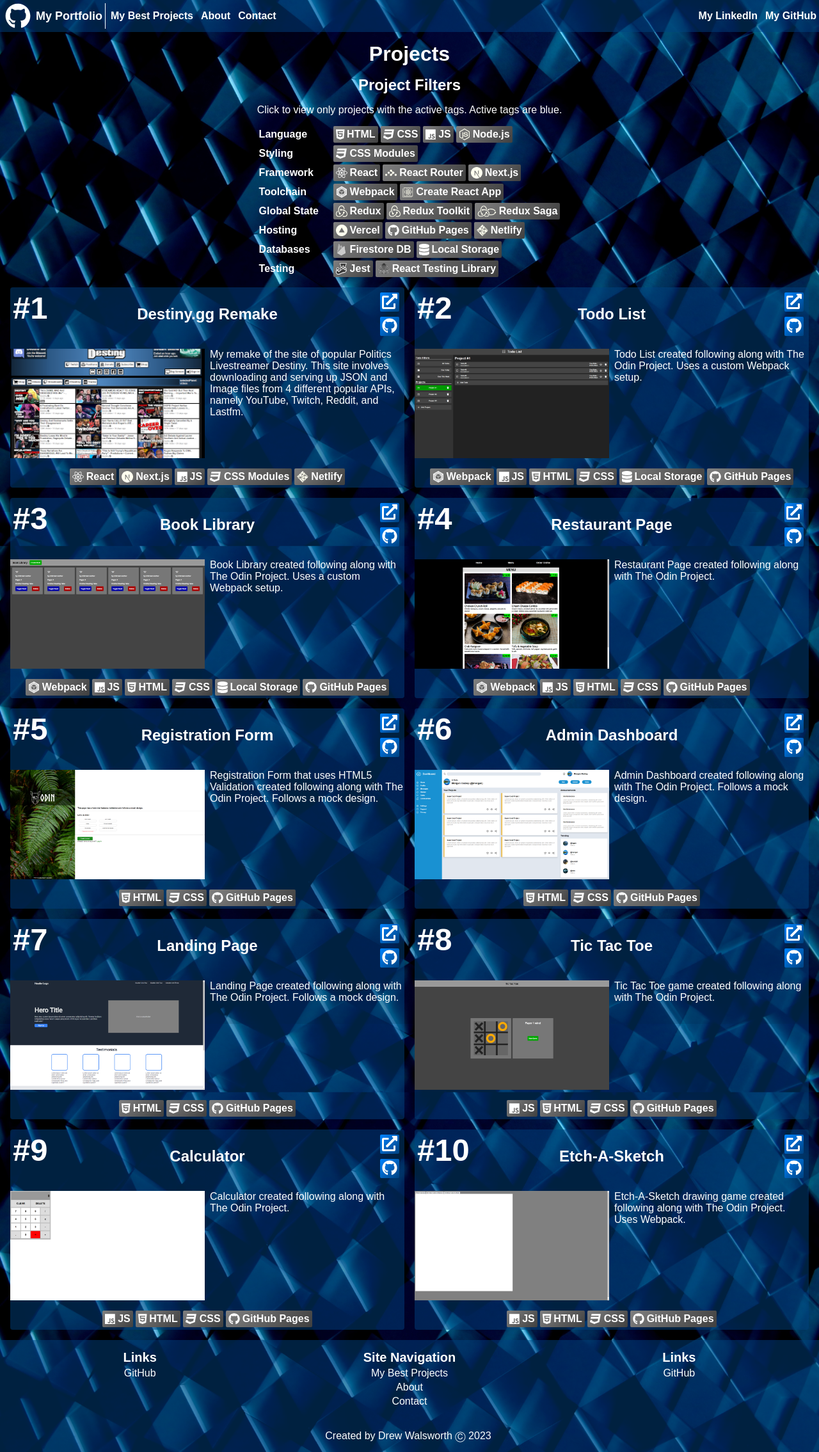
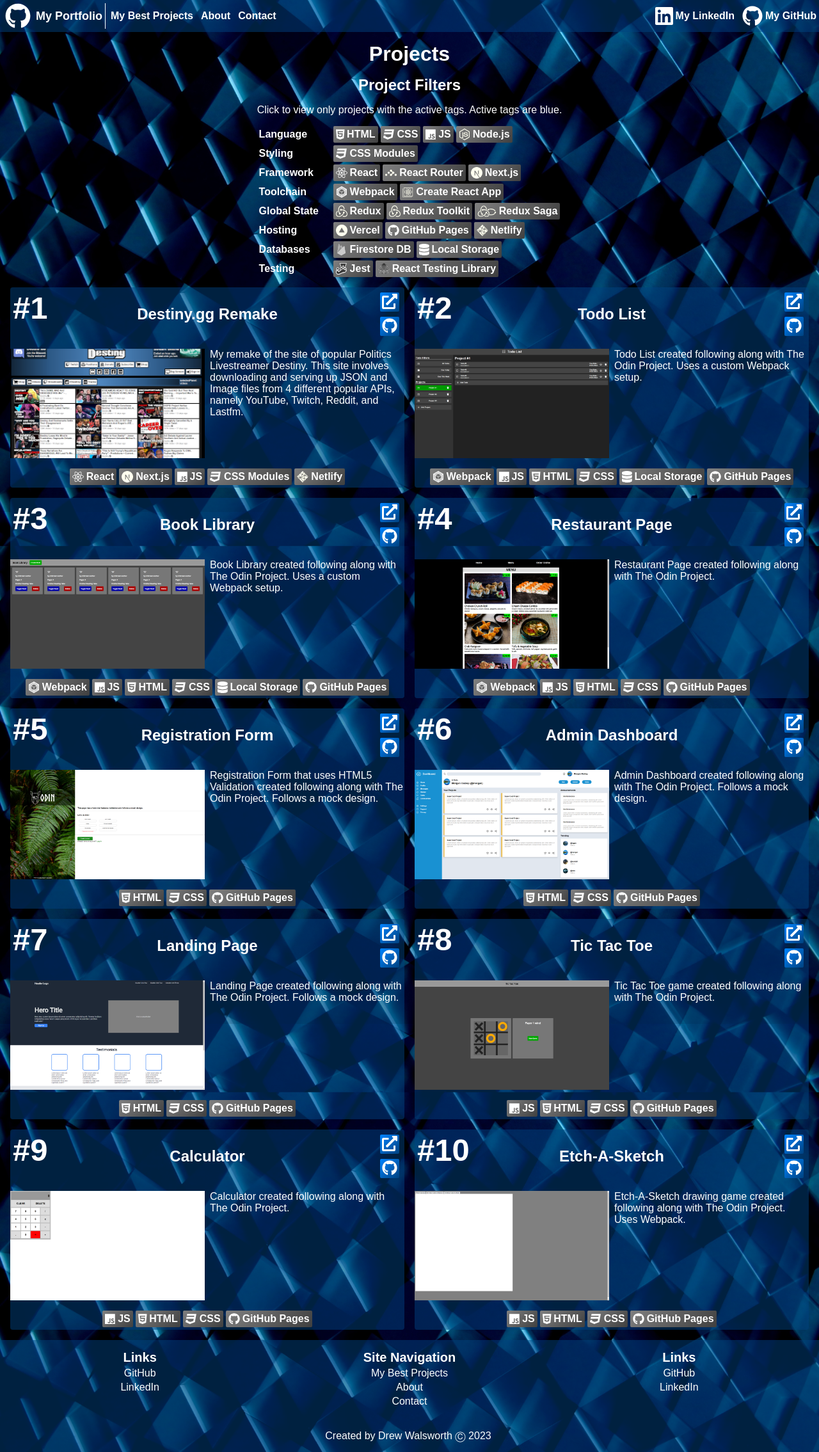
Before and after one commit to majegoid/My-Portfolio-Website, a Next.js app: page / in a window 1280 px wide. Shown: the whole page at 64% size. Built offline with nearby package versions, Linux system fonts and the light colour scheme.

Commit message:
fixes broken linkedin links, adds links to footer

```diff
--- a/components/Layout/DesktopTopNav.jsx
+++ b/components/Layout/DesktopTopNav.jsx
@@ -11,6 +11,9 @@
       setIsAtTopOfPage(window.scrollY === 0);
     }
     window.addEventListener('scroll', onScroll);
+    return () => {
+      window.removeEventListener('scroll', onScroll);
+    };
   }, []);
 
   return (
@@ -44,10 +47,24 @@
       </ul>
       <ul className='right'>
         <li>
-          <a href=''>My LinkedIn</a>
+          <a
+            href='https://www.linkedin.com/in/drew-walsworth-5b277326b/'
+            target='_blank'
+            rel='noreferrer'
+          >
+            <FontAwesomeIcon icon={['fab', 'linkedin']} size='2x' />
+            My LinkedIn
+          </a>
         </li>
         <li>
-          <a href='https://github.com/majegoid'>My GitHub</a>
+          <a
+            href='https://github.com/majegoid'
+            target='_blank'
+            rel='noreferrer'
+          >
+            <FontAwesomeIcon icon={['fab', 'github']} size='2x' />
+            My GitHub
+          </a>
         </li>
       </ul>
     </nav>
--- a/components/Layout/Footer.jsx
+++ b/components/Layout/Footer.jsx
@@ -8,7 +8,22 @@
         <h4>Links</h4>
         <ul className='anchor-list'>
           <li>
-            <a href='https://github.com/majegoid'>GitHub</a>
+            <a
+              href='https://github.com/majegoid'
+              target='_blank'
+              rel='noreferrer'
+            >
+              GitHub
+            </a>
+          </li>
+          <li>
+            <a
+              href='https://github.com/majegoid'
+              target='_blank'
+              rel='noreferrer'
+            >
+              LinkedIn
+            </a>
           </li>
         </ul>
       </div>
@@ -36,7 +51,22 @@
         <h4>Links</h4>
         <ul className='anchor-list'>
           <li>
-            <a href='https://github.com/majegoid'>GitHub</a>
+            <a
+              href='https://github.com/majegoid'
+              target='_blank'
+              rel='noreferrer'
+            >
+              GitHub
+            </a>
+          </li>
+          <li>
+            <a
+              href='https://github.com/majegoid'
+              target='_blank'
+              rel='noreferrer'
+            >
+              LinkedIn
+            </a>
           </li>
         </ul>
       </div>
--- a/components/Layout/MobileTopNav.jsx
+++ b/components/Layout/MobileTopNav.jsx
@@ -11,6 +11,9 @@
       setIsAtTopOfPage(window.scrollY === 0);
     }
     window.addEventListener('scroll', onScroll);
+    return () => {
+      window.removeEventListener('scroll', onScroll);
+    };
   }, []);
 
   return (
@@ -63,10 +66,24 @@
           <hr />
           <ul>
             <li>
-              <a href=''>My LinkedIn</a>
+              <a
+                href='https://www.linkedin.com/in/drew-walsworth-5b277326b/'
+                target='_blank'
+                rel='noreferrer'
+              >
+                <FontAwesomeIcon icon={['fab', 'linkedin']} size='2x' />
+                My LinkedIn
+              </a>
             </li>
             <li>
-              <a href='https://github.com/majegoid'>My GitHub</a>
+              <a
+                href='https://github.com/majegoid'
+                target='_blank'
+                rel='noreferrer'
+              >
+                <FontAwesomeIcon icon={['fab', 'github']} size='2x' />
+                My GitHub
+              </a>
             </li>
           </ul>
         </div>
--- a/pages/_app.js
+++ b/pages/_app.js
@@ -8,6 +8,7 @@
   faGithub,
   faHtml5,
   faJs,
+  faLinkedin,
   faReact,
 } from '@fortawesome/free-brands-svg-icons';
 import {
@@ -32,7 +33,8 @@
   faJs,
   faCube,
   faExternalLinkAlt,
-  faDatabase
+  faDatabase,
+  faLinkedin
 );
 
 function MyApp({ Component, pageProps }) {
--- a/styles/index.css
+++ b/styles/index.css
@@ -161,6 +161,11 @@
   height: 2.5rem;
   min-width: 2.5rem;
   border-radius: 0.125rem;
+}
+.top-navigation li a {
+  display: flex;
+  gap: 0.25rem;
+
 }
 .top-navigation li.logo span {
   height: 2.5rem;
```
